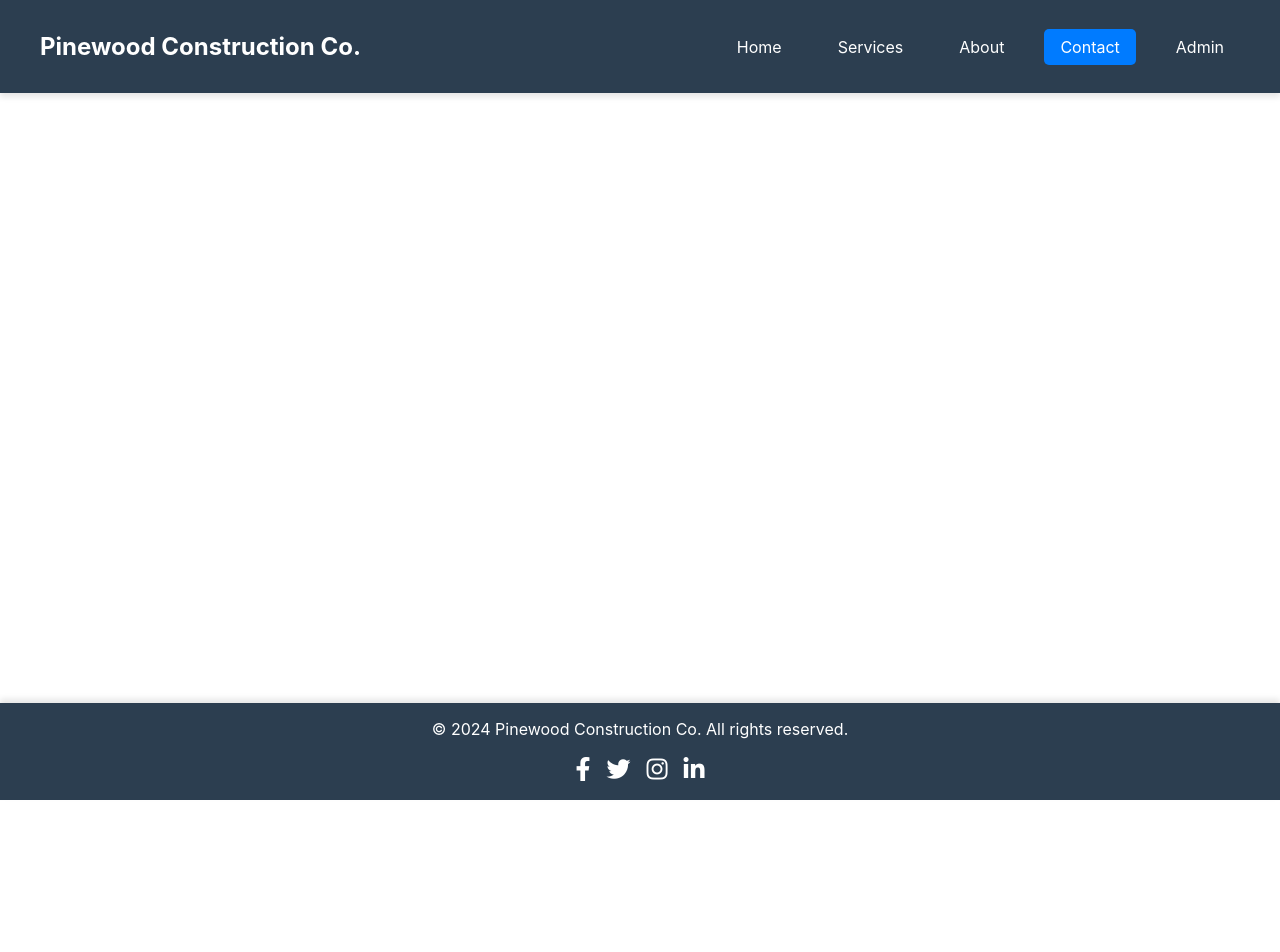
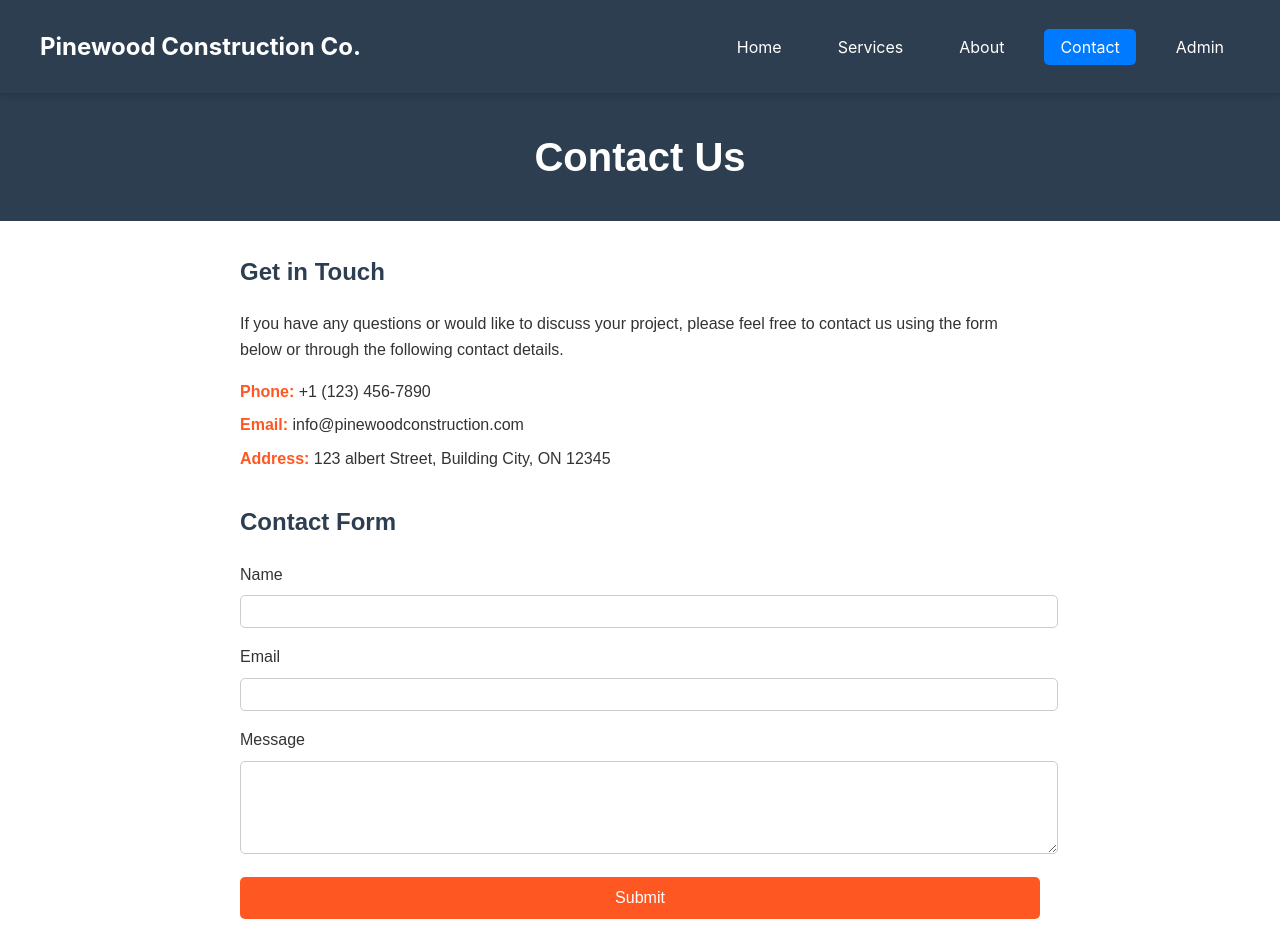
Before and after one commit to rupanshijain/capstoneProject, a React (Create React App) app in the folder frontend/: page /contact in a window 1280 px wide. Shown: the top 952 px of the page. Before the commit the page ends 800 px from the top, so only its background shows below. Built offline with nearby package versions, Linux system fonts and the light colour scheme.

Commit message:
Added contact us page and set footer css

```diff
--- a/frontend/src/App.css
+++ b/frontend/src/App.css
@@ -4,6 +4,6 @@
     min-height: 100vh;
 }
 
-main {
-    flex: 1;
+main{
+    min-height: calc(100vh - 200px);
 }
--- a/frontend/src/App.js
+++ b/frontend/src/App.js
@@ -7,20 +7,25 @@ import AdminLogin from './Components/AdminLogin/AdminLogin';
 import AdminDashboard from './Components/AdminDashboard/AdminDashboard';
 import About from './Components/About/About';
 import Footer from './Components/Footer/Footer';
+import Contact from './Components/Contact/Contact';
+import './App.css';
+
 
 function App() {
   return (
     <Router>
       <div className="App">
         <Navbar />
+        <main>
         <Routes>
           <Route path="/" element={<Home />} />
           <Route path="/services" element={<Services />} />
           <Route path="/about" element={<About />} />
-          {/* <Route path="/contact" element={<Contact />} /> */}
+          <Route path="/contact" element={<Contact />} />
           <Route path="/admin" element={<AdminLogin />} />
           <Route path="/admin/dashboard" element={<AdminDashboard />} />
         </Routes>
+        </main>
         <Footer />
       </div>
     </Router>
--- /dev/null
+++ b/frontend/src/Components/Contact/Contact.css
@@ -0,0 +1,90 @@
+.contact-main {
+    font-family: Arial, sans-serif;
+    line-height: 1.6;
+    color: #333;
+}
+
+.contact-header {
+    background-color: #2c3e50;
+    color: white;
+    padding: 2rem 0;
+    text-align: center;
+}
+
+.contact-header h1 {
+    margin: 0;
+    font-size: 2.5rem;
+}
+
+.contact-content {
+    padding: 2rem 1rem;
+}
+
+.contact-content .container {
+    max-width: 800px;
+    margin: 0 auto;
+}
+
+.contact-info,
+.contact-form {
+    margin-bottom: 2rem;
+}
+
+.contact-info h2,
+.contact-form h2 {
+    color: #2c3e50;
+    margin-top: 0;
+}
+
+.contact-info p {
+    margin-bottom: 1rem;
+}
+
+.contact-info ul {
+    list-style: none;
+    padding: 0;
+}
+
+.contact-info ul li {
+    margin-bottom: 0.5rem;
+}
+
+.contact-info ul li strong {
+    color: #ff5722;
+}
+
+.contact-form form {
+    display: flex;
+    flex-direction: column;
+}
+
+.form-group {
+    margin-bottom: 1rem;
+}
+
+.form-group label {
+    margin-bottom: 0.5rem;
+    display: block;
+}
+
+.form-group input,
+.form-group textarea {
+    width: 100%;
+    padding: 0.5rem;
+    border: 1px solid #ccc;
+    border-radius: 5px;
+}
+
+.submit-button {
+    padding: 0.75rem 1.5rem;
+    background-color: #ff5722;
+    color: white;
+    border: none;
+    border-radius: 5px;
+    cursor: pointer;
+    font-size: 1rem;
+}
+
+.submit-button:hover {
+    background-color: #e64a19;
+}
--- /dev/null
+++ b/frontend/src/Components/Contact/Contact.jsx
@@ -0,0 +1,45 @@
+import React from 'react';
+import './Contact.css';
+
+const Contact = () => {
+  return (
+    <main className="contact-main">
+      <header className="contact-header">
+        <h1>Contact Us</h1>
+      </header>
+      <section className="contact-content">
+        <div className="container">
+          <div className="contact-info">
+            <h2>Get in Touch</h2>
+            <p>If you have any questions or would like to discuss your project, please feel free to contact us using the form below or through the following contact details.</p>
+            <ul>
+              <li><strong>Phone:</strong> +1 (123) 456-7890</li>
+              <li><strong>Email:</strong> info@pinewoodconstruction.com</li>
+              <li><strong>Address:</strong> 123 albert Street, Building City, ON 12345</li>
+            </ul>
+          </div>
+          <div className="contact-form">
+            <h2>Contact Form</h2>
+            <form>
+              <div className="form-group">
+                <label htmlFor="name">Name</label>
+                <input type="text" id="name" name="name" required />
+              </div>
+              <div className="form-group">
+                <label htmlFor="email">Email</label>
+                <input type="email" id="email" name="email" required />
+              </div>
+              <div className="form-group">
+                <label htmlFor="message">Message</label>
+                <textarea id="message" name="message" rows="5" required></textarea>
+              </div>
+              <button type="submit" className="submit-button">Submit</button>
+            </form>
+          </div>
+        </div>
+      </section>
+    </main>
+  );
+};
+
+export default Contact;
--- a/frontend/src/Components/Footer/Footer.css
+++ b/frontend/src/Components/Footer/Footer.css
@@ -6,7 +6,7 @@
     text-align: center;
     width: 100%;
     box-shadow: 0 -4px 6px rgba(0, 0, 0, 0.1);
-    position: fixed;
+    position: relative;
     bottom: 0;
 }
 
--- a/frontend/src/Components/Footer/Footer.jsx
+++ b/frontend/src/Components/Footer/Footer.jsx
@@ -1,4 +1,3 @@
-// src/Footer.js
 import React from 'react';
 import './Footer.css';
 
--- a/frontend/src/Components/Home/Home.css
+++ b/frontend/src/Components/Home/Home.css
@@ -1,8 +1,4 @@
-/* src/Home.css */
-
 .hero {
-    /* position: relative; */
-    /*background: url('/slide1.jpg') no-repeat center center/cover;*/
     color: white;
     text-align: center;
     padding: 4rem 1rem;
--- a/frontend/src/Components/Home/Home.jsx
+++ b/frontend/src/Components/Home/Home.jsx
@@ -19,7 +19,6 @@ const Home = () => {
   }, []);
 
   return (
-    <main>
       <section className="hero">
         <div className="slideshow">
           {slides.map((slide, index) => (
@@ -37,27 +36,6 @@ const Home = () => {
           <a href="#contact" className="cta-button">Get Your Quote Today</a>
         </div>
       </section>
-
-      {/* <section className="services" id="services">
-        <div className="container">
-          <h2>Our Services</h2>
-          <div className="service-cards">
-            <div className="card">
-              <h3>Driveways</h3>
-              <p>Durable and aesthetically pleasing driveways that enhance the curb appeal of your home, made with the highest quality materials.</p>
-            </div>
-            <div className="card">
-              <h3>Patios</h3>
-              <p>Beautifully designed patios that create the perfect outdoor space for relaxation and entertainment, tailored to fit your lifestyle.</p>
-            </div>
-            <div className="card">
-              <h3>Walkouts</h3>
-              <p>Seamless and stylish walkouts that blend with your home’s architecture, providing easy access to your outdoor areas.</p>
-            </div>
-          </div>
-        </div>
-      </section> */}
-    </main>
   );
 };
 
```
